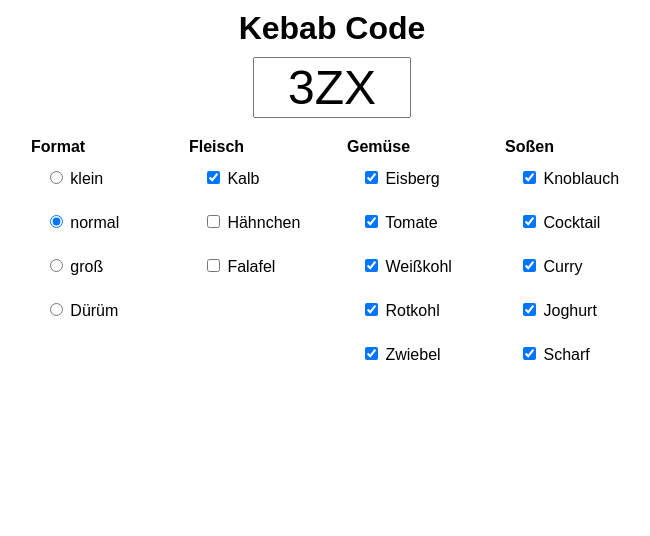
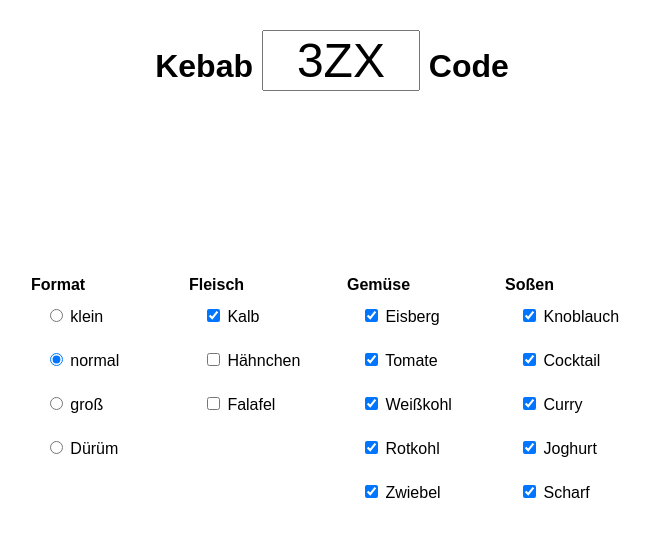
Before and after one commit to alexx0r/alexx0r.github.io, a plain HTML site: page index.html in a window 1280 px wide. Shown: the whole page, without its empty margins (308-958 px from the left). Drawn offline with Linux system fonts and the light colour scheme.

Commit message:
adjust style

```diff
--- a/index.html
+++ b/index.html
@@ -18,18 +18,17 @@
         }
 
         #code-output {
-            font-size: 3em;
+            font-size: 1.5em;
             width: 150px;
             text-transform: uppercase;
             text-align: center;
-            margin: auto auto 40px;
+            margin: 20px auto;
         }
 
         form {
-            margin: auto;
             display: grid;
-            align-content: center;
             grid-template-rows: auto auto auto;
+            height: 100vh;
         }
 
         #grid {
@@ -44,11 +43,8 @@
             border: none;
             display: flex;
             flex-direction: column;
-            width: fit-content;
+            width: max-content;
             padding: 0;
-        }
-
-        .column {
         }
 
         label {
@@ -61,29 +57,20 @@
             background-color: #f7f7f7;
         }
 
-        @media (orientation: landscape) {
+        @media (width > 700px) {
             #grid {
                 grid-template-columns: 1fr 1fr 1fr 1fr;
-            }
-
-            .checklist {
-                margin-bottom: 0;
-            }
-
-            h1 {
-                margin-bottom: 10px;
-            }
-
-            #code-output {
-                margin: auto auto 20px;
             }
         }
     </style>
 </head>
 <body onload="init()">
 <form onchange="calculateFromIngredients()" onsubmit="return false;">
-    <h1>Kebab Code</h1>
+    <h1>
+        Kebab
     <input name="code" id="code-output" maxlength="4" oninput="convertFromOutput()"/>
+        Code
+    </h1>
     <div id="bottom">
         <div id="grid">
             <div class="column">
```
